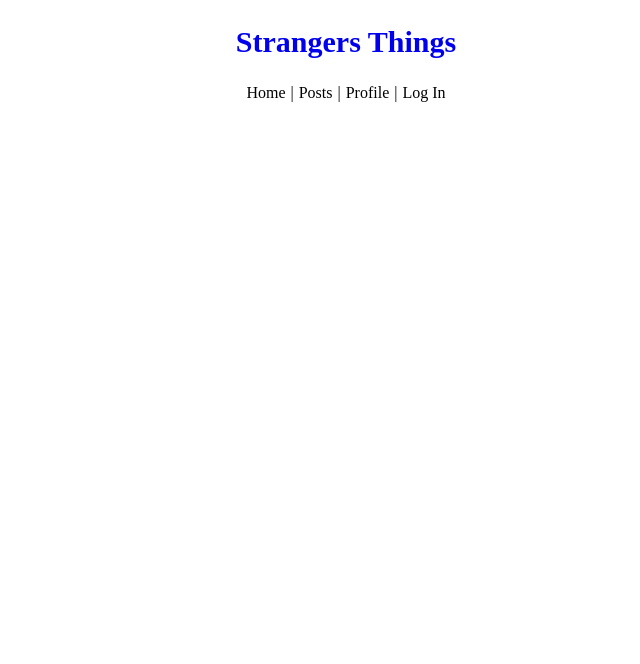
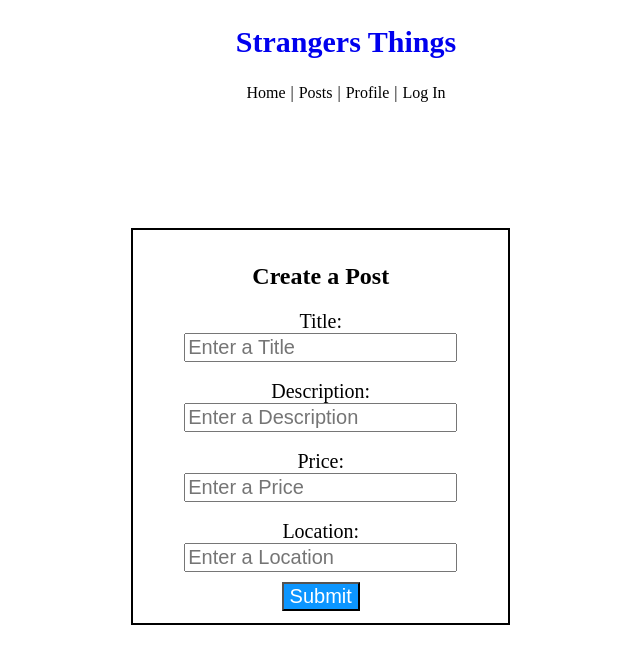
Before and after one commit to Imperial01/Stranger-Things, a React (Create React App) app: page /createform in a window 1280 px wide. Shown: the top 664 px of the page, without its empty margins (294-934 px from the left). Built offline with nearby package versions, Linux system fonts and the light colour scheme.

Commit message:
added a create form component

```diff
--- a/src/components/App.js
+++ b/src/components/App.js
@@ -4,6 +4,7 @@ import Posts from "./Posts";
 import Login from "./Login";
 import Profile from "./Profile"
 import Register from "./Register";
+import Form from "./Form";
 import './styles.css'
 
 
@@ -50,6 +51,7 @@ const App = () => {
             <Route exact path="/posts"><Posts /> </Route>
             <Route exact path= "/register"><div>register</div></Route>
             <Route exact path= "/logout"><div>logout</div></Route>
+            <Route exact path="/createform"><Form/></Route>
         </Switch>
 
     </main>
--- /dev/null
+++ b/src/components/Form.js
@@ -0,0 +1,37 @@
+import React, { useState } from "react";
+
+const Form = () => {
+    const [title, setTitle] = useState('')
+    const [description, setdescription] = useState('')
+    const [price, setprice] = useState('')
+    const [location, setlocation] = useState('')
+
+    const handleSubmit = (event) => {
+        event.preventDefault();
+        console.log("works")
+        console.log(title,description,price,location)
+    }
+    return (
+        <div id="create-containter">
+          <form id="createPost">
+            <h2>Create a Post</h2>
+            <label>Title:</label>
+            <input type="text" placeholder="Enter a Title" value={title} onChange={(event)=> setTitle(event.target.value)}></input>
+            <br></br>
+            <label>Description:</label>
+            <input type="text" placeholder="Enter a Description" value={description} onChange={(event)=> setdescription(event.target.value)}></input>
+            <br></br>
+            <label>Price:</label>
+            <input type="text" placeholder="Enter a Price" value={price} onChange={(event)=> setprice(event.target.value)}></input>
+            <br></br>
+            <label>Location:</label>
+            <input type="text" placeholder="Enter a Location" value={location} onChange={(event)=> setlocation(event.target.value)}></input>
+            <button id="form-submit" type="submit" onClick={handleSubmit}>Submit</button>
+        </form>
+        </div>
+
+
+    )
+}
+
+export default Form
--- a/src/components/Login.js
+++ b/src/components/Login.js
@@ -24,7 +24,7 @@ const Login = () =>{
         setUserName('')
         setPassword('')
     }
-
+// once i log in, I want my username to show and a create a button that sends me to my profile.
 
     return <>
     <h1 id="login">Login</h1>
--- a/src/components/Posts.js
+++ b/src/components/Posts.js
@@ -1,8 +1,14 @@
 import { React, useEffect, useState } from "react";
+import { Link } from "react-router-dom";
 import { fetchAllPost } from "../utility/api";
 
 const cohortName = "2204-FTB-MT-WEB-PT";
 const APIURL = `https://strangers-things.herokuapp.com/api/${cohortName}/`;
+
+//i need a form that will let me create a post (i MUST be AUTHORIZED/Registered)
+// have a button on my created post that will let me delete a post IF i am registered
+
+// on a different user post, I need a message BUTTON
 
 const Posts = () => {
   const [posts, setPosts] = useState([]);
@@ -27,9 +33,11 @@ const Posts = () => {
 
   return (
     <div>
-        <form onSubmit={handleSubmit}>
+          <form id="postNav" onSubmit={handleSubmit}>
             <input type="text" name="search" placeholder="Search Post" value={search} onChange={handleSearch}></input>
+            <Link to="/createform">Create a Post</Link>
         </form>
+
       {
       posts.filter(post => {
         return `${post.title} ${post.description}`
--- a/src/components/Profile.js
+++ b/src/components/Profile.js
@@ -1,10 +1,14 @@
 import React from "react";
 
-
+// I want my all my post to show here that i created in posts.js.
+// be able to delete it (if my authorized)
 const Profile = () =>{
 
     return <>
     <h1>Profile</h1>
+    <h2>My Posts</h2>
+    <h2>SENT MESSAGES</h2>
+    <h2>RECEIVED MESSAGES</h2>
 
     </>
 }
--- a/src/components/index.js
+++ b/src/components/index.js
@@ -2,3 +2,4 @@ export {default as App } from './App'
 export {default as Posts} from './Posts'
 export {default as Login} from './Login'
 export {default as Profile} from "./Profile"
+export {default as Form} from './Form'
--- a/src/components/styles.css
+++ b/src/components/styles.css
@@ -103,3 +103,28 @@ input{
     display: flex;
     justify-content: center;
 }
+
+#postNav{
+    display: flex;
+    justify-content: space-between;
+}
+#createPost{
+    border: solid black 2px;
+    display: flex;
+    flex-direction: column;
+    justify-content: center;
+    align-items: center;
+    width: 350px;
+    padding: 1%;
+    margin-top: 10%;
+    margin-left: 33%;
+}
+
+#form-submit{
+    margin-top: 10px;
+    font-size: 20px;
+    background-color:rgb(12, 150, 255);
+    color: #FFFFFF;
+
+
+}
```
